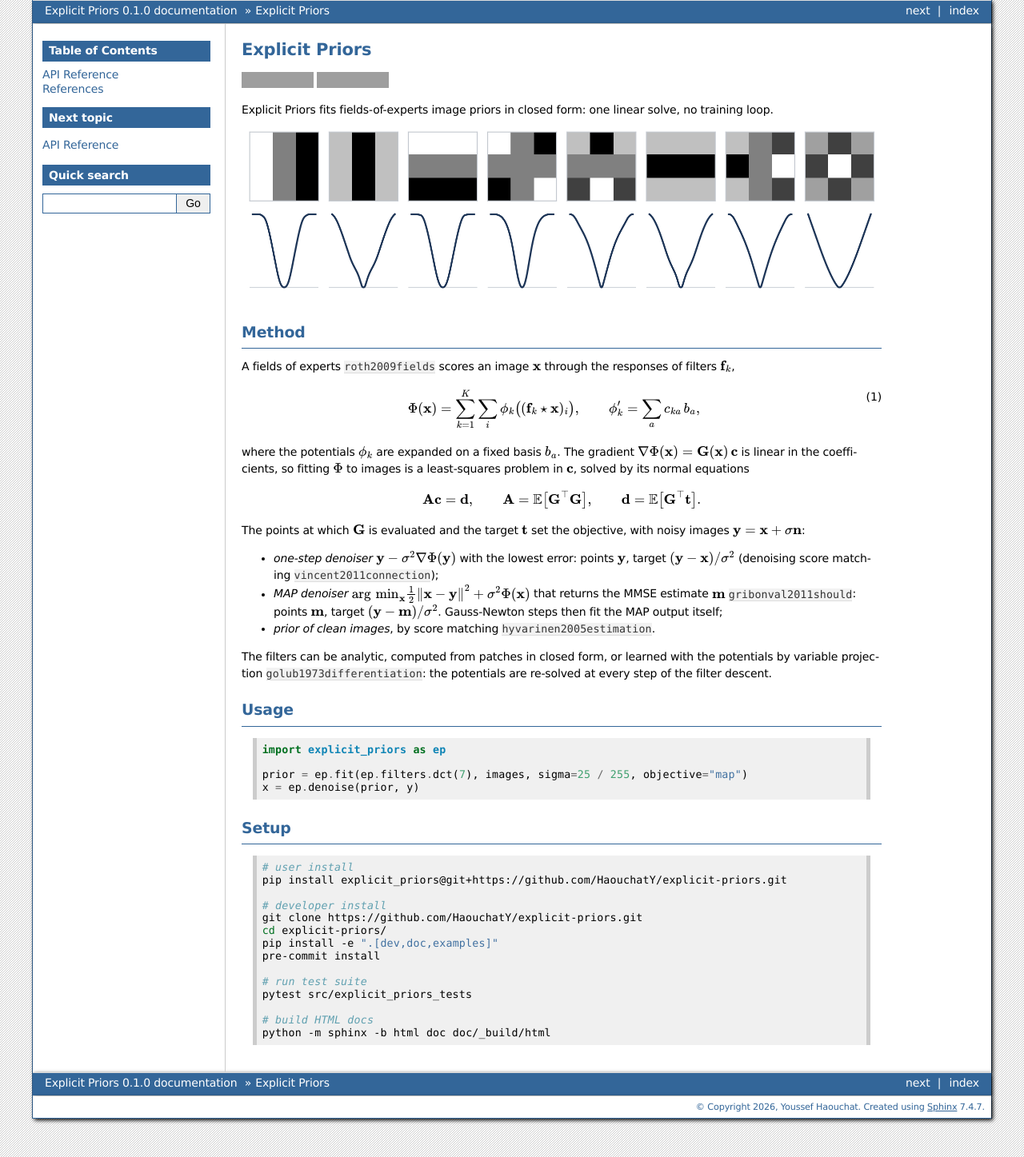
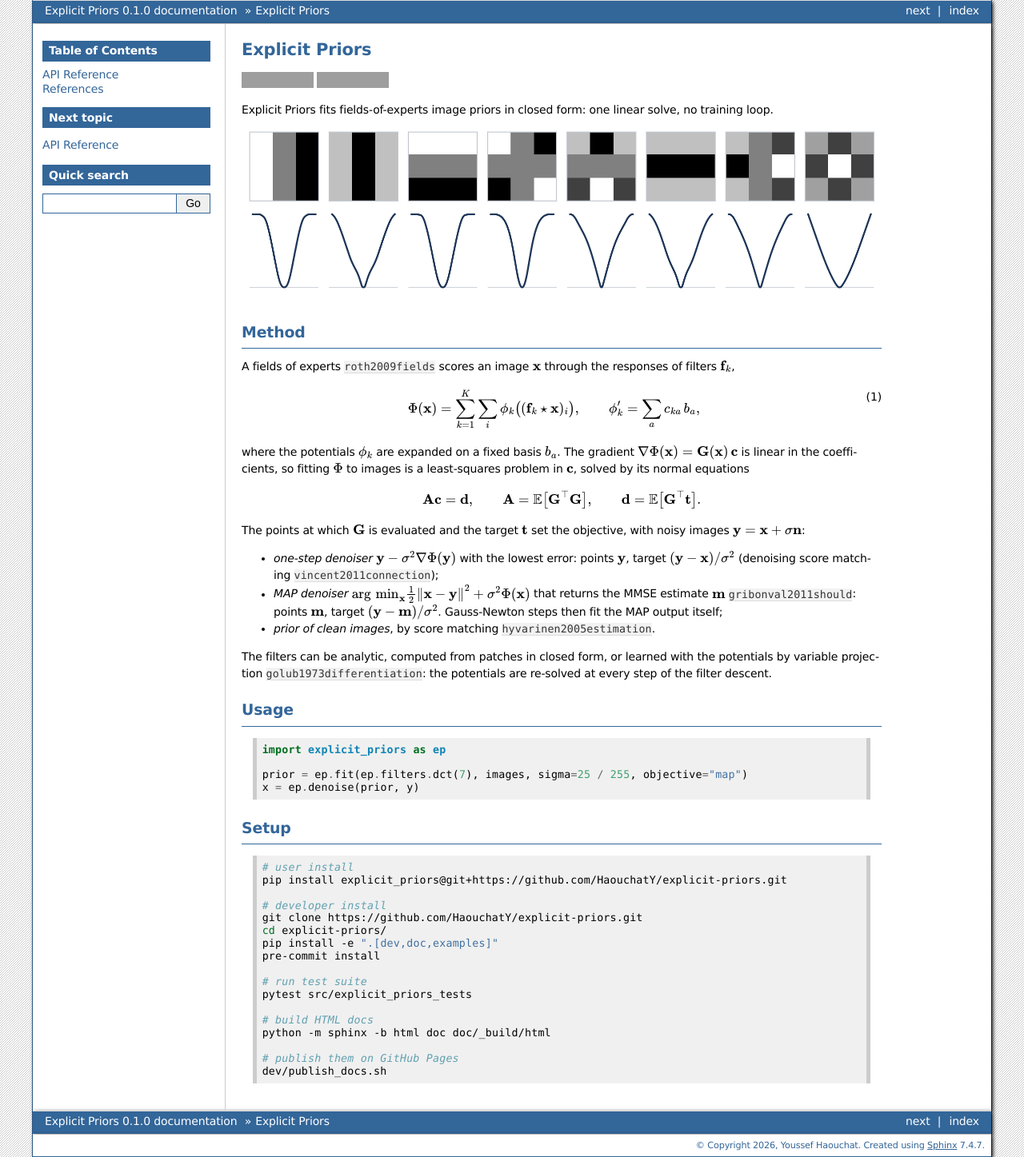
Before and after one commit to HaouchatY/explicit-priors, a Sphinx documentation site: the page built from doc/index.rst, in a window 1280 px wide. Shown: the whole page at 80% size. Built offline with Sphinx 7.4.7, drawn with Linux system fonts in a browser that asks for light colours; cross-references to code outside the pages are shown as plain code; grey boxes are pictures that could not be loaded.

Commit message:
[dev] Add a script that publishes the documentation.

```diff
--- a/doc/index.rst
+++ b/doc/index.rst
@@ -92,3 +92,6 @@ Setup
 
    # build HTML docs
    python -m sphinx -b html doc doc/_build/html
+
+   # publish them on GitHub Pages
+   dev/publish_docs.sh
```
Also changed, not shown: README.md (+3 -0 lines), 1 other file.
